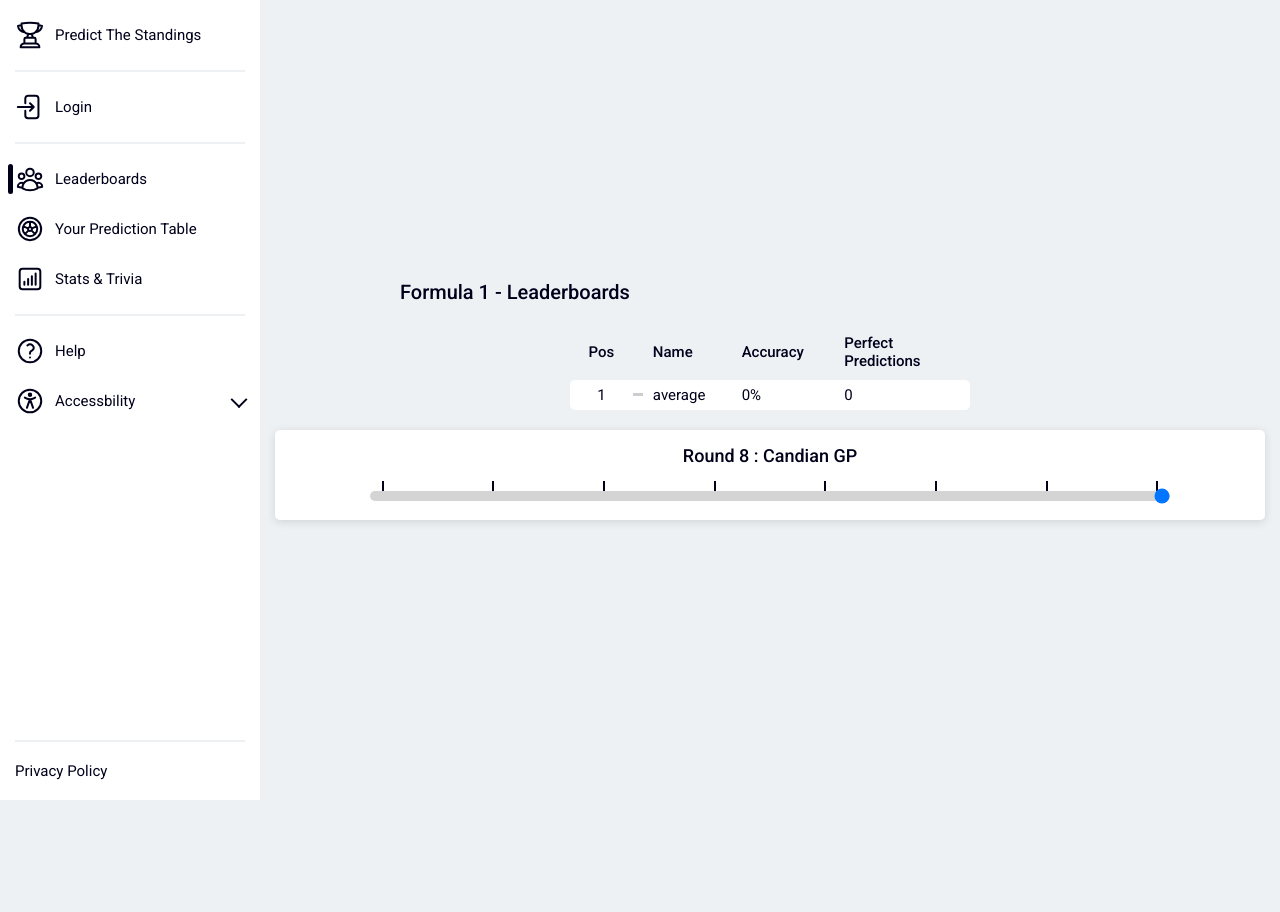
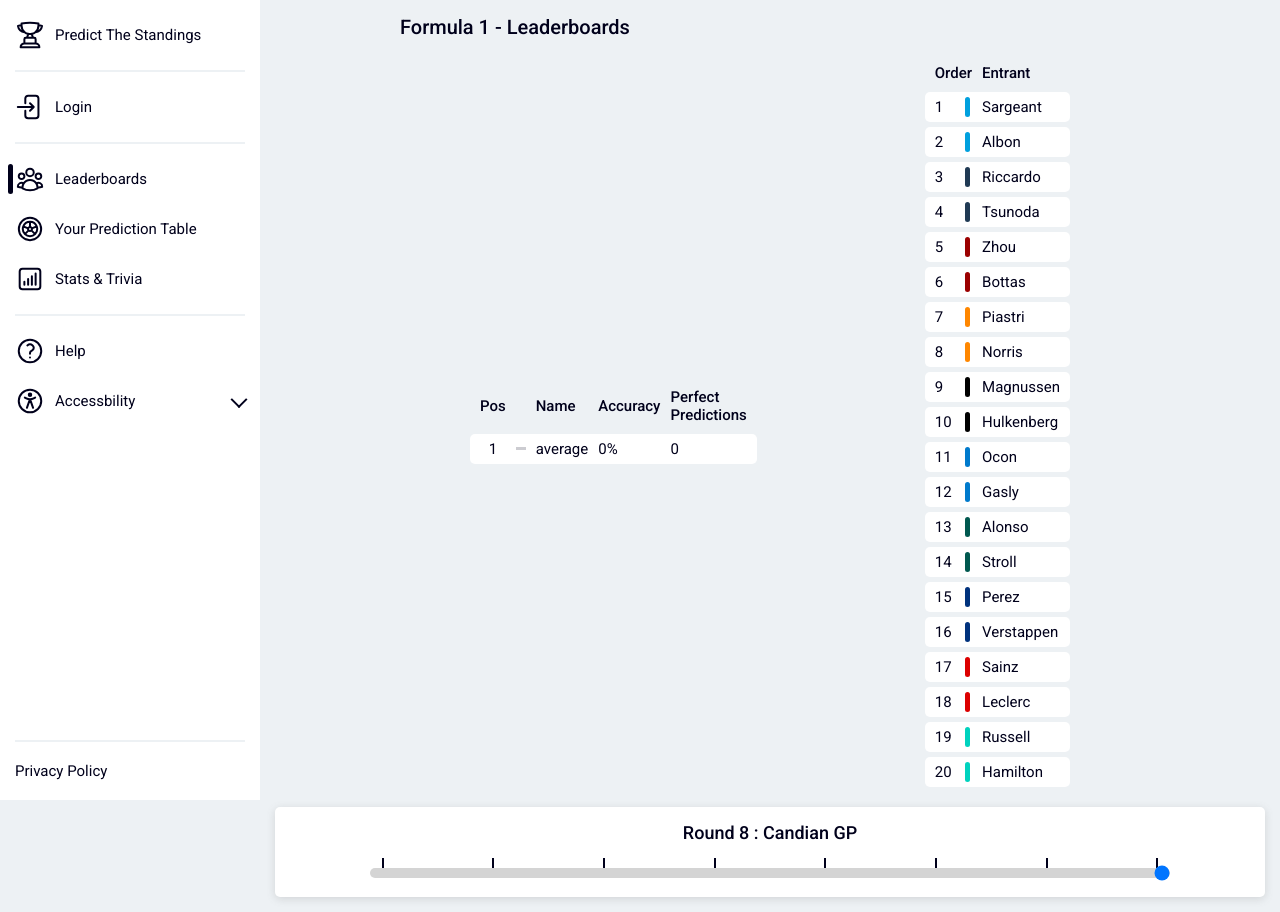
Before and after one commit to davidwillprice/predict-the-standings, a Next.js app: page /formula-1/2024 in a window 1280 px wide. Before the commit the page ends 800 px from the top, so only its background shows below. Built offline with nearby package versions, Linux system fonts and the light colour scheme; no server answers; the database is empty.

Commit message:
Create base prediction table

```diff
--- a/app/formula-1/2024/page.tsx
+++ b/app/formula-1/2024/page.tsx
@@ -1,10 +1,12 @@
 import { unstable_cache } from "next/cache";
+import { getServerSession } from "next-auth/next";
+
+import { authOptions } from "@lib/auth";
+import { getAllPredictonData } from "@lib/game-functions";
+import { rounds, entrants } from "@data/formula-1/2024";
 
 import { PanelHeading } from "@components/panels/panel-heading";
 import { LeaderboardContainer } from "@components/leaderboards/leaderboard-container";
-
-import { getAllPredictonData } from "@lib/game-functions";
-import { rounds, entrants } from "@data/formula-1/2024";
 
 import { Sport } from "@custom-types/misc";
 import { PredictionData } from "@custom-types/game-types";
@@ -25,6 +27,8 @@
 );
 
 const Page = async () => {
+  const session = await getServerSession(authOptions);
+  const currentUserDisplayName = session?.user.displayName;
   let predictionData: PredictionData | null | undefined;
   try {
     predictionData = await getCachedPredictionData();
@@ -38,6 +42,7 @@
       </PanelHeading>
       {predictionData ? (
         <LeaderboardContainer
+          currentUserDisplayName={currentUserDisplayName}
           rounds={JSON.parse(JSON.stringify(predictionData.rounds))}
           users={JSON.parse(JSON.stringify(predictionData.users))}
         />
--- a/src/custom-types/game-types.tsx
+++ b/src/custom-types/game-types.tsx
@@ -53,11 +53,13 @@
   entrant: Entrant;
   diffTotal: number;
 }
-type Leaderboards = {
+type Leaderboards = Leaderboard[];
+
+export type Leaderboard = {
   user: User;
   percentCorrect: Number;
   prevRdDiff: number;
-}[];
+};
 
 interface RoundPerformance {
   diffTotal: number;
--- a/src/ui/components/leaderboards/leaderboard-container.tsx
+++ b/src/ui/components/leaderboards/leaderboard-container.tsx
@@ -3,17 +3,30 @@
 import { useState } from "react";
 
 import { Leaderboard } from "./leaderboard";
+import { PredictionTable } from "@components/predicition-table/prediction-table";
 import { RoundSlider } from "@components/round-slider/round-slider";
+
+import styles from "@components/leaderboards/leaderboard.module.scss";
 
 import { Round, Users } from "@custom-types/game-types";
 
 interface Props {
+  currentUserDisplayName: string | null;
   rounds: Round[];
   users: Users;
 }
 
-export const LeaderboardContainer = ({ rounds, users }: Props) => {
+export const LeaderboardContainer = ({
+  rounds,
+  users,
+  currentUserDisplayName,
+}: Props) => {
   const [roundIndex, setRoundIndex] = useState(rounds.length - 1);
+  const [highlightedUser, setHighlightedUser] = useState(
+    rounds[roundIndex].leaderboards.find(
+      (leaderboard) => leaderboard.user.displayName === currentUserDisplayName
+    ) || rounds[roundIndex].leaderboards[0]
+  );
 
   const changeRoundHandler = (newRoundIndex: number) => {
     setRoundIndex(newRoundIndex);
@@ -21,8 +34,12 @@
   /**@todo URGENT Fix duplicating users bug */
   return (
     <>
-      <div>
+      <div className={styles.con}>
         <Leaderboard rounds={rounds} roundIndex={roundIndex} />
+        <PredictionTable
+          selectedRound={roundIndex}
+          userLeaderboard={highlightedUser}
+        />
       </div>
       {rounds.length > 0 && (
         <RoundSlider
--- a/src/ui/components/leaderboards/leaderboard.module.scss
+++ b/src/ui/components/leaderboards/leaderboard.module.scss
@@ -1,5 +1,11 @@
 @import "@styles/sass-variables.scss";
-
+.con {
+  display: flex;
+  justify-content: space-between;
+  max-width: 600px;
+  margin: 0 auto;
+  align-items: center;
+}
 .leaderboard {
   max-width: 400px;
   width: 100%;
--- /dev/null
+++ b/src/ui/components/predicition-table/prediction-table.tsx
@@ -0,0 +1,38 @@
+import type { Leaderboard } from "@custom-types/game-types";
+
+import styles from "@styles/prediction-table.module.scss";
+
+interface Props {
+  selectedRound: number;
+  userLeaderboard: Leaderboard;
+}
+
+export const PredictionTable = ({ selectedRound, userLeaderboard }: Props) => {
+  const { percentCorrect, user } = userLeaderboard;
+  const tableData = user.season[selectedRound].diffs;
+  return (
+    <div id="prediction-table" className={styles.prediction_table}>
+      <table>
+        <thead>
+          <tr>
+            <th colSpan={2}>Order</th>
+            <th>Entrant</th>
+          </tr>
+        </thead>
+        <tbody>
+          {tableData.map((rowData, index) => (
+            <tr key={rowData.entrant.id} className={styles.table_row}>
+              <td>{index + 1}</td>
+              <td>
+                <span
+                  className={`${styles.flair}`}
+                  style={{ backgroundColor: rowData.entrant.color }}></span>
+              </td>
+              <td>{rowData.entrant.name}</td>
+            </tr>
+          ))}
+        </tbody>
+      </table>
+    </div>
+  );
+};
--- a/src/ui/styles/prediction-table.module.scss
+++ b/src/ui/styles/prediction-table.module.scss
@@ -12,7 +12,7 @@
     border: none;
   }
   th {
-    padding: 5px;
+    padding: 0 5px 5px;
     text-align: left;
   }
   th:first-child {
```
